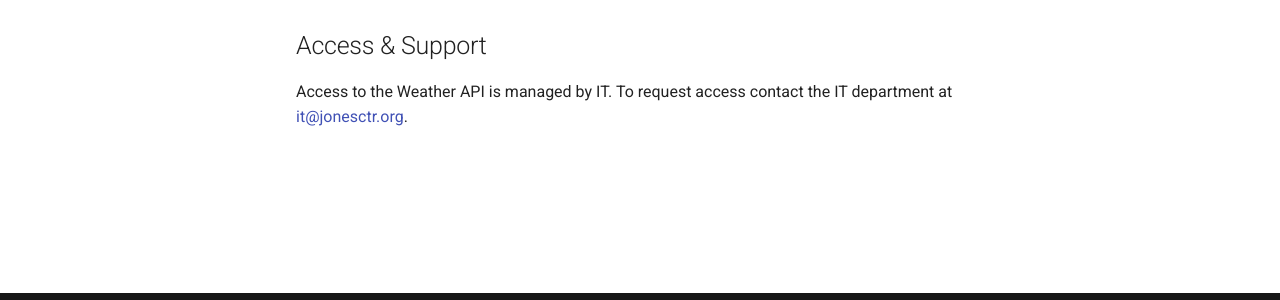
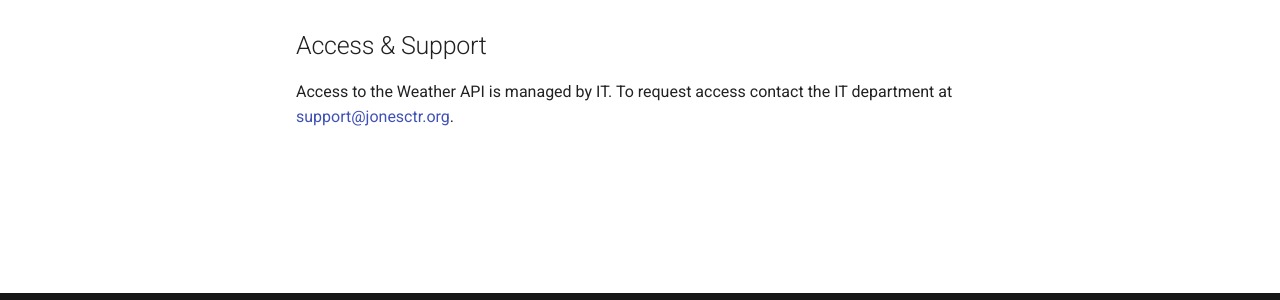
Before and after one commit to jonescenter/weatherapi, an MkDocs documentation site: the page built from docs/index.md, in a window 1280 px wide. Shown: the part 542-842 px from the top of the page. Built offline with MkDocs 1.6.1 and Material for MkDocs 9.7.7, drawn with Linux system fonts in a browser that asks for light colours; comment, search, counter and statistics services are not loaded.

Commit message:
Update index.md

```diff
--- a/docs/index.md
+++ b/docs/index.md
@@ -12,4 +12,4 @@ This value is shared across all Jones Center APIs and is referenced in the quick
 
 ## Access & Support
 
-Access to the Weather API is managed by IT. To request access contact the IT department at [it@jonesctr.org](mailto:it@jonesctr.org).
+Access to the Weather API is managed by IT. To request access contact the IT department at [support@jonesctr.org](mailto:support@jonesctr.org).
```
